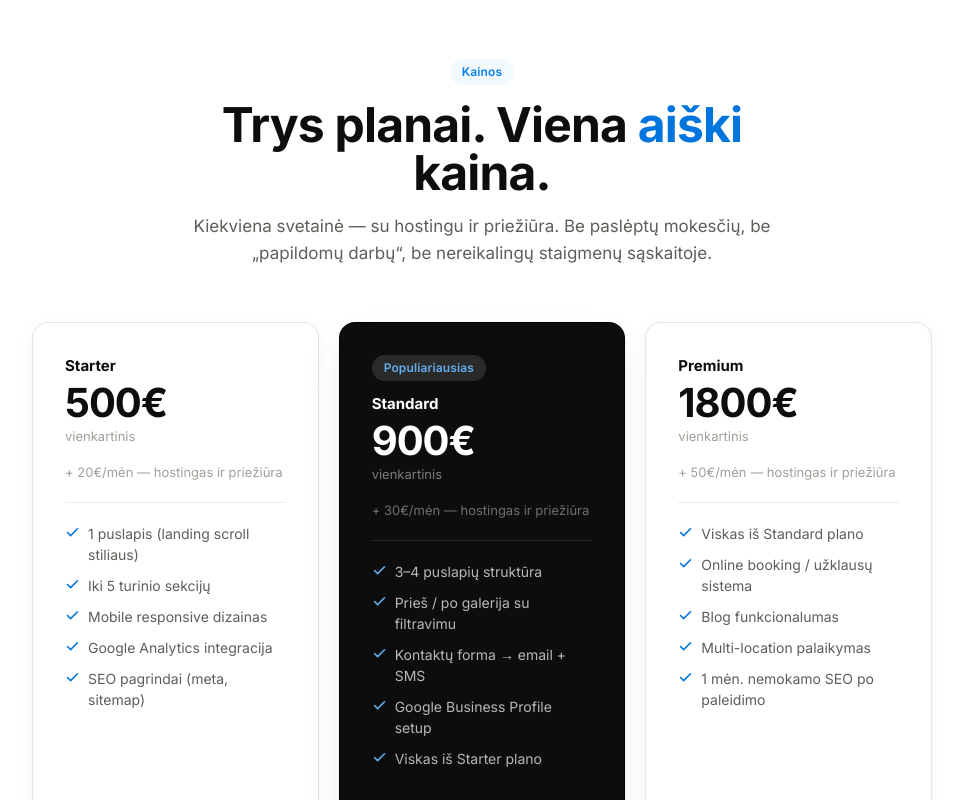
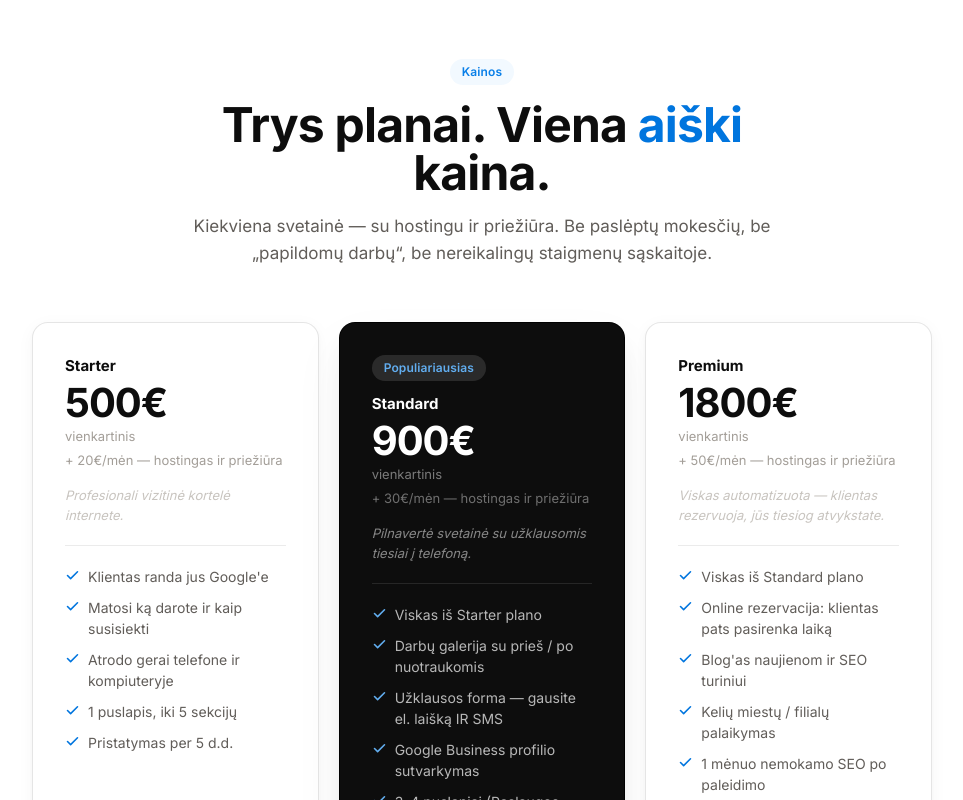
Before and after one commit to jarvisworksco/JarvisCo, a Next.js app: page / in a window 1280 px wide. Shown: the part 2000-2800 px from the top of the page, without its empty margins (158-1121 px from the left). Built offline with nearby package versions, Linux system fonts and the light colour scheme.

Commit message:
copy: rewrite pricing feature lists with benefit-first language

```diff
--- a/components/sections/Pricing.tsx
+++ b/components/sections/Pricing.tsx
@@ -12,7 +12,7 @@ interface Plan {
   name: string;
   price: string;
   recurring: string;
-  delivery: string;
+  tagline: string;
   features: string[];
   cta: string;
   badge?: string;
@@ -24,44 +24,47 @@ const plans: Plan[] = [
     name: "Starter",
     price: "500€",
     recurring: "+ 20€/mėn — hostingas ir priežiūra",
-    delivery: "Pristatymas per 5 d.d.",
+    tagline: "Profesionali vizitinė kortelė internete.",
     cta: "Rinktis Starter",
     features: [
-      "1 puslapis (landing scroll stiliaus)",
-      "Iki 5 turinio sekcijų",
-      "Mobile responsive dizainas",
-      "Google Analytics integracija",
-      "SEO pagrindai (meta, sitemap)",
+      "Klientas randa jus Google'e",
+      "Matosi ką darote ir kaip susisiekti",
+      "Atrodo gerai telefone ir kompiuteryje",
+      "1 puslapis, iki 5 sekcijų",
+      "Pristatymas per 5 d.d.",
     ],
   },
   {
     name: "Standard",
     price: "900€",
     recurring: "+ 30€/mėn — hostingas ir priežiūra",
-    delivery: "Pristatymas per 7–10 d.d.",
+    tagline: "Pilnavertė svetainė su užklausomis tiesiai į telefoną.",
     cta: "Rinktis Standard",
     badge: "Populiariausias",
     featured: true,
     features: [
-      "3–4 puslapių struktūra",
-      "Prieš / po galerija su filtravimu",
-      "Kontaktų forma → email + SMS",
-      "Google Business Profile setup",
       "Viskas iš Starter plano",
+      "Darbų galerija su prieš / po nuotraukomis",
+      "Užklausos forma — gausite el. laišką IR SMS",
+      "Google Business profilio sutvarkymas",
+      "3–4 puslapiai (Paslaugos, Galerija, Kontaktai)",
+      "Pristatymas per 7–10 d.d.",
     ],
   },
   {
     name: "Premium",
     price: "1800€",
     recurring: "+ 50€/mėn — hostingas ir priežiūra",
-    delivery: "Individualus pristatymas",
+    tagline: "Viskas automatizuota — klientas rezervuoja, jūs tiesiog atvykstate.",
     cta: "Rinktis Premium",
+    badge: "Pilnas paketas",
     features: [
       "Viskas iš Standard plano",
-      "Online booking / užklausų sistema",
-      "Blog funkcionalumas",
-      "Multi-location palaikymas",
-      "1 mėn. nemokamo SEO po paleidimo",
+      "Online rezervacija: klientas pats pasirenka laiką",
+      "Blog'as naujienom ir SEO turiniui",
+      "Kelių miestų / filialų palaikymas",
+      "1 mėnuo nemokamo SEO po paleidimo",
+      "Individualus pristatymo terminas",
     ],
   },
 ];
@@ -96,12 +99,15 @@ function PricingCard({ plan }: { plan: Plan }) {
         >
           {plan.price}
         </div>
-        <div className="text-[13px] mb-4" style={{ color: "rgba(255,255,255,0.45)" }}>
+        <div className="text-[13px] mb-1" style={{ color: "rgba(255,255,255,0.45)" }}>
           vienkartinis
         </div>
-        <div className="text-[13px] mb-5" style={{ color: "rgba(255,255,255,0.4)" }}>
+        <div className="text-[13px] mb-4" style={{ color: "rgba(255,255,255,0.4)" }}>
           {plan.recurring}
         </div>
+        <p className="text-[13px] italic mb-5 leading-[1.5]" style={{ color: "rgba(255,255,255,0.5)" }}>
+          {plan.tagline}
+        </p>
         <div className="h-px mb-5" style={{ background: "rgba(255,255,255,0.1)" }} />
         <ul className="flex flex-col gap-2.5 mb-7 flex-1">
           {plan.features.map((f) => (
@@ -111,9 +117,6 @@ function PricingCard({ plan }: { plan: Plan }) {
             </li>
           ))}
         </ul>
-        <div className="text-[12px] mb-5 font-medium" style={{ color: "rgba(255,255,255,0.35)" }}>
-          {plan.delivery}
-        </div>
         <button
           onClick={() => openModal(plan.name)}
           className="block w-full text-center text-[15px] font-semibold text-white py-2.5 rounded-[4px] transition-all duration-150 active:scale-[0.97] cursor-pointer"
@@ -143,12 +146,15 @@ function PricingCard({ plan }: { plan: Plan }) {
       >
         {plan.price}
       </div>
-      <div className="text-[13px] mb-4" style={{ color: "var(--jco-gray-300)" }}>
+      <div className="text-[13px] mb-1" style={{ color: "var(--jco-gray-300)" }}>
         vienkartinis
       </div>
-      <div className="text-[13px] mb-5" style={{ color: "var(--jco-gray-300)" }}>
+      <div className="text-[13px] mb-4" style={{ color: "var(--jco-gray-300)" }}>
         {plan.recurring}
       </div>
+      <p className="text-[13px] italic mb-5 leading-[1.5]" style={{ color: "var(--jco-gray-400, #c8c4bf)" }}>
+        {plan.tagline}
+      </p>
       <div className="h-px mb-5" style={{ background: "rgba(0,0,0,0.08)" }} />
       <ul className="flex flex-col gap-2.5 mb-7 flex-1">
         {plan.features.map((f) => (
@@ -158,9 +164,6 @@ function PricingCard({ plan }: { plan: Plan }) {
           </li>
         ))}
       </ul>
-      <div className="text-[12px] mb-5 font-medium" style={{ color: "var(--jco-gray-300)" }}>
-        {plan.delivery}
-      </div>
       <button
         onClick={() => openModal(plan.name)}
         className="block w-full text-center text-[15px] font-semibold py-2.5 rounded-[4px] transition-all duration-150 active:scale-[0.97] cursor-pointer"
```
Also changed, not shown: 1 other file (tests, documents, lock files or other folders).
